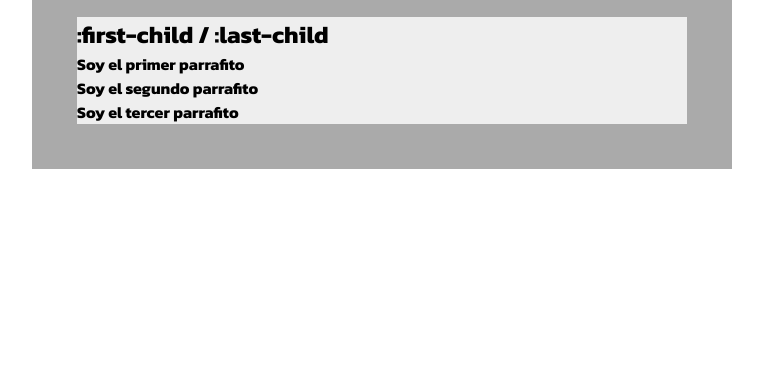
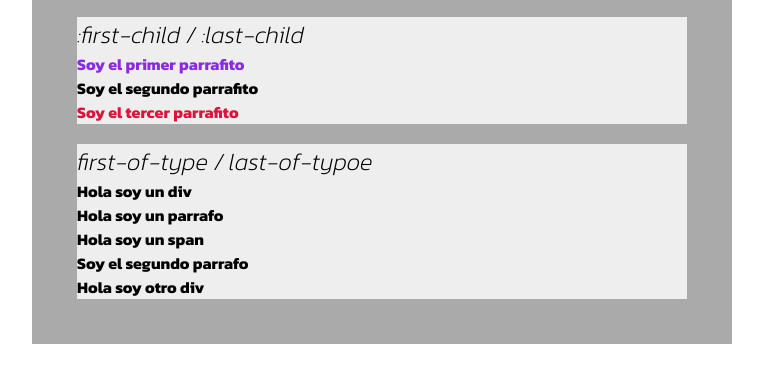
Before and after one commit to JohanaRojas32/pseudoclases.practica, a plain HTML site: page index.html in a window 1280 px wide. Shown: the part 176-558 px from the top of the page, without its empty margins (258-1021 px from the left). Drawn offline with Linux system fonts and the light colour scheme.

Commit message:
agregue info de pseudoclases first/last-child

```diff
--- a/css/estilos.css
+++ b/css/estilos.css
@@ -13,6 +13,15 @@ body {
     justify-content: center;
 }
 
+h1 {
+    font-weight: 700;
+}
+
+h2 {
+    font-weight: 200;
+    font-style: italic;
+}
+
 .contenedor {
     width: 700px;
     padding: 25px;
@@ -24,3 +33,26 @@ body {
     background-color: #eee;
     margin: 20px;
 }
+
+/* Pseudoclase: first-child  : Dentro de un conjunto de elementos estoy seleccionando el primero */
+
+.parrafos p:first-child {
+    color: blueviolet;
+    font-weight: 700;
+}
+
+/* Pseudoclase: Last-child : Dentro de un conjunto de elementos estoy seleccionando el ultimo */
+
+.parrafos p:last-child {
+    color: crimson;
+    font-weight: 200;
+}
+
+
+/* Pseudoclase first-of-type */
+
+
+
+
+
+/* Pseudoclase last-of-type */
--- a/index.html
+++ b/index.html
@@ -26,6 +26,20 @@
             <p>Soy el tercer parrafito</p>
         </div>
     </div>  <!-- grupo -->
+
+
+<div class="grupo">
+    <h2>first-of-type / last-of-typoe</h2>
+    <div class="elementos">
+        <div>Hola soy un div</div>
+        <p>Hola soy un parrafo</p>
+        <span>Hola soy un span</span>
+        <p>Soy el segundo parrafo</p>
+        <div>Hola soy otro div</div>
+    </div>
+</div> <!-- grupo -->
+
+
 </div>  <!-- contenedor -->
 
 <!-- !IMPORTANTE: lo que comente con el nombre "grupo" y "contenedor", es importante ponerlo siempre para tener una guia de donde empieza y donde termina cada div -->
```
